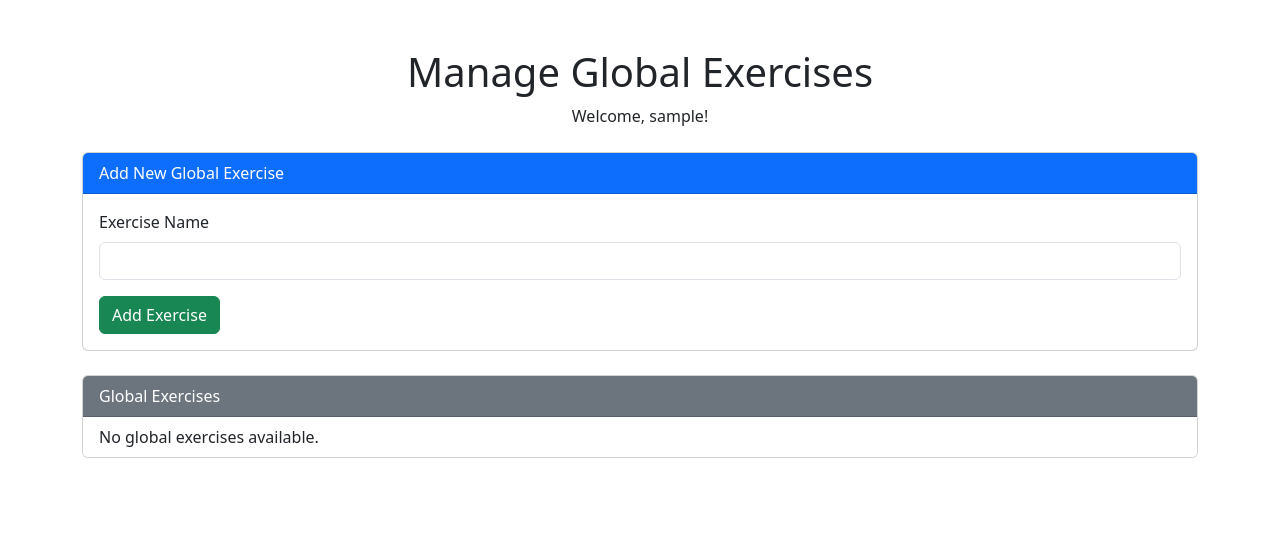
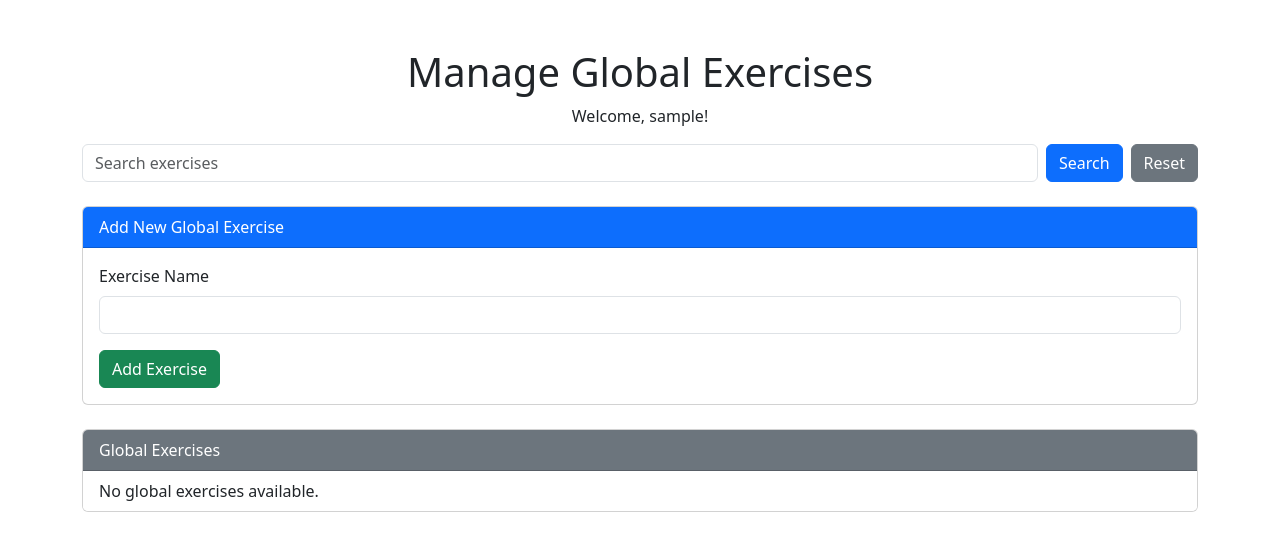
Before and after one commit to tnb1604/webDev1ProjectGymTracker, a PHP site: template app/public/views/pages/manage_exercises.php in a window 1280 px wide. Shown: the part 56-607 px from the top of the page. Run offline with PHP 8.4, Linux system fonts and the light colour scheme; the template is opened without the code that fills it, so the values that code supplies are empty; the visitor is signed in with stand-in values (Sample User, id 1).

Commit message:
search functionality

```diff
--- a/app/public/views/pages/manage_exercises.php
+++ b/app/public/views/pages/manage_exercises.php
@@ -10,6 +10,15 @@ $error_message = isset($_SESSION['error_message']) ? $_SESSION['error_message']
 if ($error_message) {
     // Clear error message after displaying it once
     unset($_SESSION['error_message']);
+}
+
+// Handle search query if provided
+$search_term = isset($_GET['search']) ? trim($_GET['search']) : '';
+if ($search_term) {
+    // Filter exercises based on the search term
+    $globalExercises = array_filter($globalExercises, function ($exercise) use ($search_term) {
+        return stripos($exercise['name'], $search_term) !== false;
+    });
 }
 ?>
 
@@ -40,6 +49,16 @@ if ($error_message) {
             </div>
         <?php endif; ?>
 
+        <!-- Add Search Option -->
+        <div class="my-3">
+            <form method="GET" action="" class="d-flex">
+                <input type="text" name="search" class="form-control me-2" placeholder="Search exercises"
+                    value="<?php echo htmlspecialchars($search_term); ?>">
+                <button type="submit" class="btn btn-primary me-2">Search</button>
+                <a href="/manage/exercises" class="btn btn-secondary">Reset</a>
+            </form>
+        </div>
+
         <!-- Add New Global Exercise Section -->
         <div class="card mt-4">
             <div class="card-header bg-primary text-white">
@@ -57,7 +76,7 @@ if ($error_message) {
         </div>
 
         <!-- List of Global Exercises -->
-        <div class="card mt-4">
+        <div class="card mt-4 mb-4">
             <div class="card-header bg-secondary text-white">
                 Global Exercises
             </div>
@@ -87,7 +106,6 @@ if ($error_message) {
                 <?php endif; ?>
             </ul>
         </div>
-    </div>
 
         <!-- Edit Exercise Modal -->
         <div class="modal fade" id="editExerciseModal" tabindex="-1" aria-labelledby="editExerciseModalLabel"
@@ -113,8 +131,7 @@ if ($error_message) {
             </div>
         </div>
 
-
-    <!-- Bootstrap JS (Required for Modal functionality) -->
+        <!-- Bootstrap JS -->
         <script src="https://cdn.jsdelivr.net/npm/bootstrap@5.3.0/dist/js/bootstrap.bundle.min.js"></script>
 
         <script>
@@ -131,8 +148,6 @@ if ($error_message) {
                 });
             });
         </script>
-
-
 </body>
 
 </html>
```
Also changed, not shown: app/public/views/pages/create_exercises.php (+32 -23 lines). Lines whose indentation alone changed are shown as unchanged.
